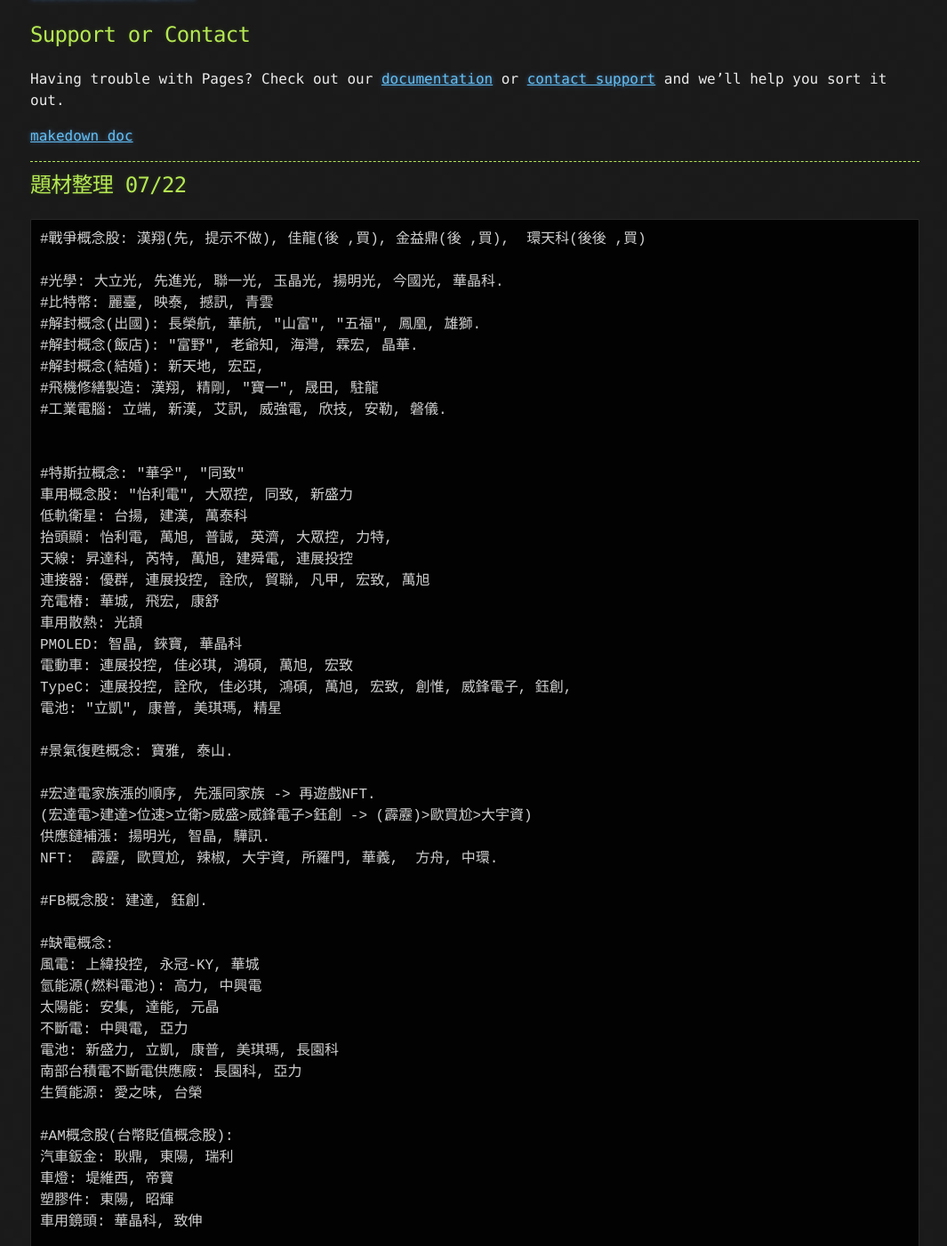
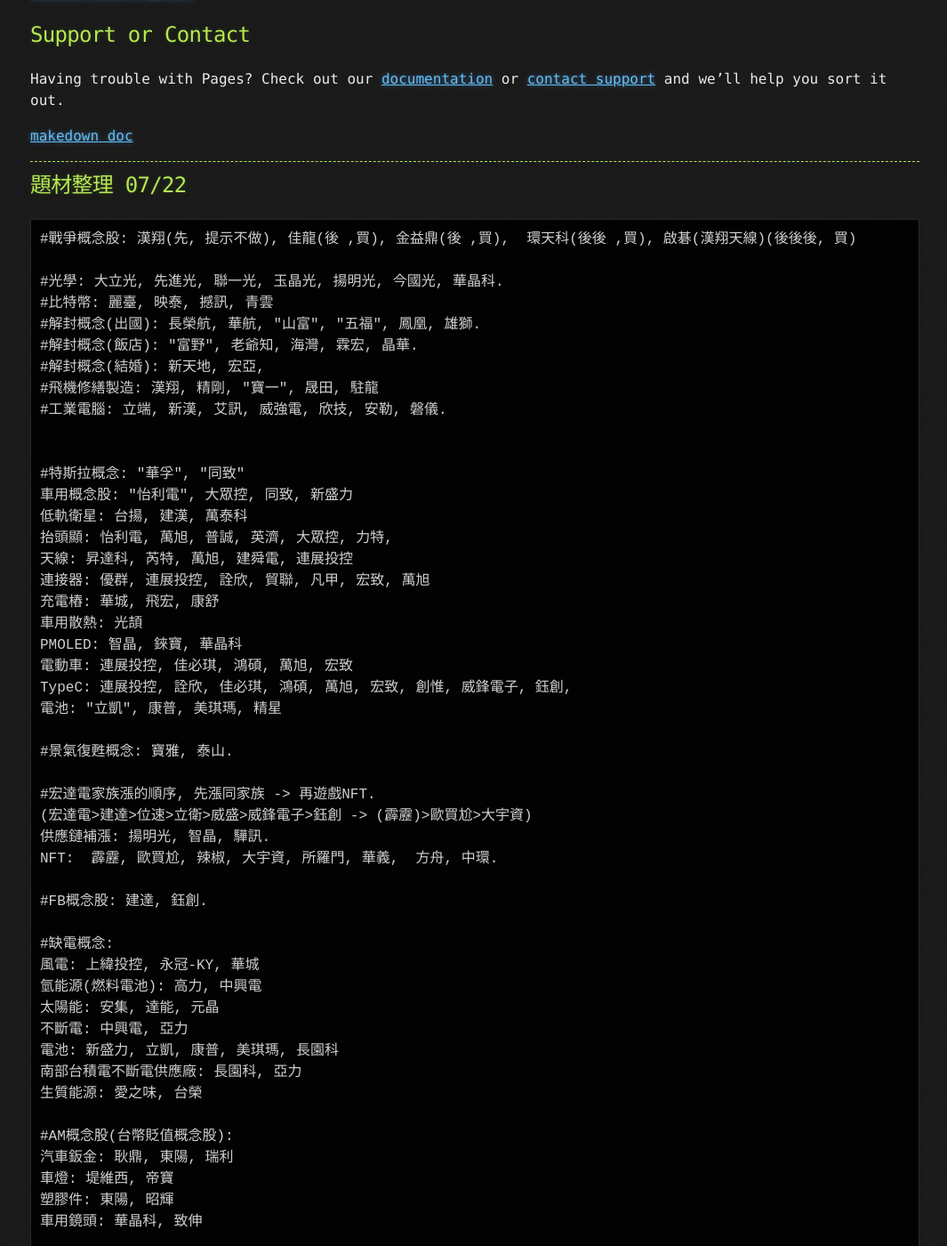
Before and after one commit to lepg5487/Stock_God, a Jekyll site: the page built from index.md, in a window 1280 px wide and 1400 px high, scrolled down 46408 px. Shown: the whole window at 89% size, without its empty margins (106-1171 px from the left). Built offline with Jekyll 4.4.1, drawn with Linux system fonts in a browser that asks for light colours; our own code applies the rules of GitHub Pages for plain Markdown files; some of the changed text lies outside the part shown.

Commit message:
Update index.md

````diff
--- a/index.md
+++ b/index.md
@@ -1909,7 +1909,7 @@
 
 ## 題材整理 07/22
 ```
-#戰爭概念股: 漢翔(先, 提示不做), 佳龍(後 ,買), 金益鼎(後 ,買),  環天科(後後 ,買)
+#戰爭概念股: 漢翔(先, 提示不做), 佳龍(後 ,買), 金益鼎(後 ,買),  環天科(後後 ,買), 啟碁(漢翔天線)(後後後, 買)
 
 #光學: 大立光, 先進光, 聯一光, 玉晶光, 揚明光, 今國光, 華晶科.
 #比特幣: 麗臺, 映泰, 撼訊, 青雲
````
